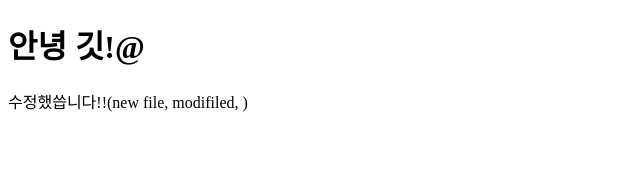
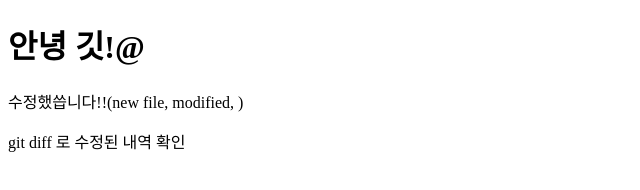
Before and after one commit to ASHyeon/bigData6GitStudy, a plain HTML site: page index.html in a window 1280 px wide. Shown: the whole page, without its empty margins (0-640 px from the left). Drawn offline with Linux system fonts and the light colour scheme.

Commit message:
수정 2 diff 확인

```diff
--- a/index.html
+++ b/index.html
@@ -6,6 +6,7 @@
 </head>
 <body>
     <h1>안녕 깃!@ </h1>
-    <p>수정했씁니다!!(new file, modifiled, )</p>
+    <p>수정했씁니다!!(new file, modified, )</p>
+    <p>git diff 로 수정된 내역 확인</p>
 </body>
 </html>
```
